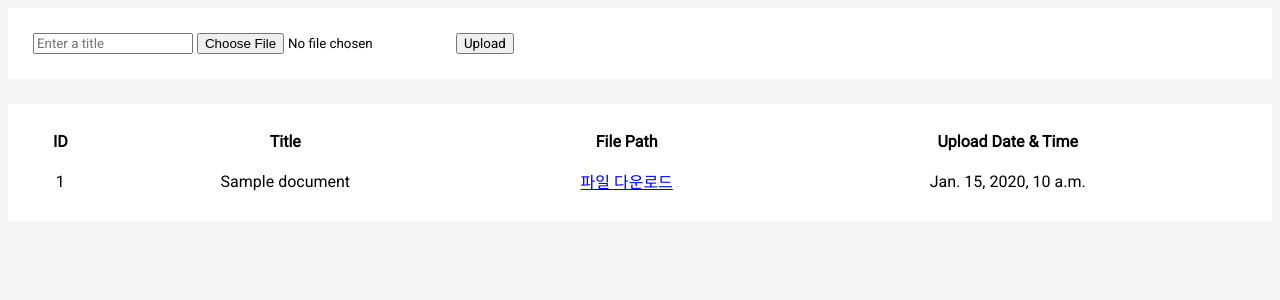
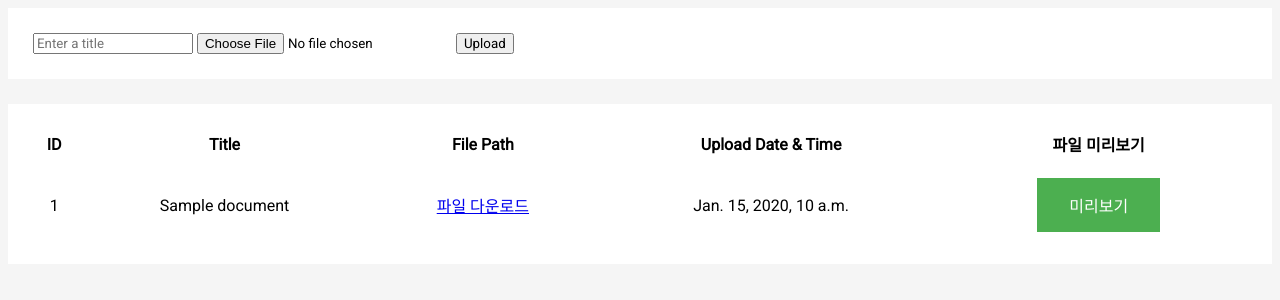
Before and after one commit to limhasic/django_file, a Django app: page / in a window 1280 px wide. Shown: the top 300 px of the page. Run offline with Django 3.2, Linux system fonts and the light colour scheme; tables that the repository leaves empty hold one stand-in row (values such as "Sample post").

Commit message:
csv 미리 보기 팝업창 추가

```diff
--- a/file_upload/urls.py
+++ b/file_upload/urls.py
@@ -19,4 +19,6 @@ from django.urls import path, include
 urlpatterns = [
     path('admin/', admin.site.urls),
     path("", include("upload.urls")),
+    path('popup/', include('upload.urls')),
+    path('csv/', include('upload.urls')),
 ]
--- a/upload/templates/upload/upload-file.html
+++ b/upload/templates/upload/upload-file.html
@@ -6,7 +6,6 @@
     <meta http-equiv="X-UA-Compatible" content="IE=edge">
     <meta name="viewport" content="width=device-width, initial-scale=1.0">
     <title>Django File Upload</title>
-        <link rel="shortcut icon" type="image/x-icon" href="https://upload.wikimedia.org/wikipedia/commons/thumb/f/fa/Apple_logo_black.svg/800px-Apple_logo_black.svg.png">
     <style>
         @import url('https://fonts.googleapis.com/css2?family=Roboto&display=swap');
 
@@ -34,6 +33,21 @@
         table tr td {
             padding-top: 15px;
         }
+
+    </style>
+        <style>
+      .button {
+        background-color: #4CAF50; /* Green */
+        border: none;
+        color: white;
+        padding: 15px 32px;
+        text-align: center;
+        text-decoration: none;
+        display: inline-block;
+        font-size: 16px;
+        margin: 4px 2px;
+        cursor: pointer;
+      }
     </style>
 </head>
 <body>
@@ -49,6 +63,7 @@
             <th>Title</th>
             <th>File Path</th>
             <th>Upload Date & Time</th>
+            <th>파일 미리보기</th>
         </tr>
         {% for file in files %}
             <tr>
@@ -70,6 +85,14 @@
                 </td>
                 <!-- if file.uploadedFile == "" then : return "" -->
                 <td>{{ file.dateTimeOfUpload }}</td>
+                <td>
+                <!-- 미리보기 버튼 -->
+
+                    <a href="#" class="button" onClick="window.open('{% url 'upload:view_csv' file_id=file.id %}', 'popup', 'width=600,height=600')">미리보기</a>
+
+
+
+                </td>
             </tr>
         {% endfor %}
     </table>
--- a/upload/urls.py
+++ b/upload/urls.py
@@ -7,7 +7,9 @@ app_name = "upload"
 
 urlpatterns = [
     path("", views.uploadFile, name = "uploadFile"),
+    path('csv/<int:file_id>/', views.view_csv, name='view_csv'),
 ]
+
 
 if settings.DEBUG:
     urlpatterns += static(
--- a/upload/views.py
+++ b/upload/views.py
@@ -1,3 +1,6 @@
+import csv
+import pandas as pd
+from django.http import HttpResponse
 from . import models
 from django.shortcuts import render, redirect
 
@@ -7,6 +10,9 @@ def uploadFile(request):
         fileTitle = request.POST["fileTitle"]
         try : uploadedFile = request.FILES["uploadedFile"]
         except : uploadedFile = ""
+
+        if not fileTitle:
+            fileTitle = uploadedFile.name
 
         # Saving the information in the database
         document = models.Document(
@@ -21,3 +27,23 @@ def uploadFile(request):
     return render(request, "upload/upload-file.html", context = {
         "files": documents
     })
+
+
+def view_csv(request, file_id):
+    # 데이터베이스에서 파일 정보를 가져옵니다.
+    document = models.Document.objects.get(id=file_id)
+
+    # 업로드된 파일의 경로를 가져옵니다.
+    file_path = document.uploadedFile.path
+
+    # pandas를 이용해 CSV 파일을 읽어와 데이터프레임으로 변환합니다.
+    df = pd.read_csv(file_path)
+
+    # head() 메서드를 사용해 데이터프레임의 상위 5개 행을 가져옵니다.
+    df_head = df.head()
+
+    # 데이터프레임을 HTML 표 형태로 변환합니다.
+    html_table = df_head.to_html()
+    popup_html = f'<html><body>{html_table}</body></html>'
+    # HttpResponse 객체를 생성해 JavaScript 코드를 반환합니다.
+    return HttpResponse(popup_html)
```
Also changed, not shown: db.sqlite3.
